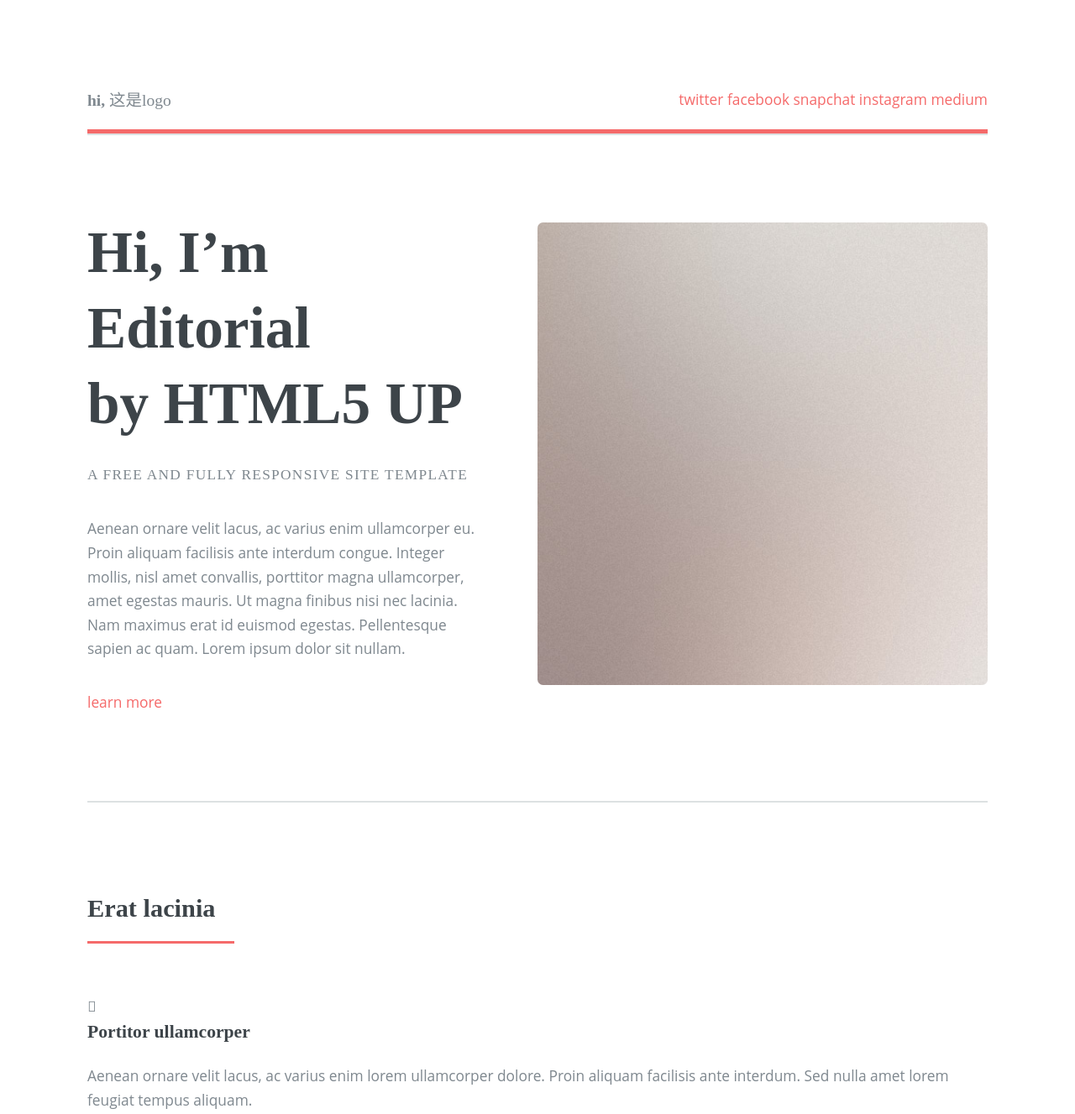
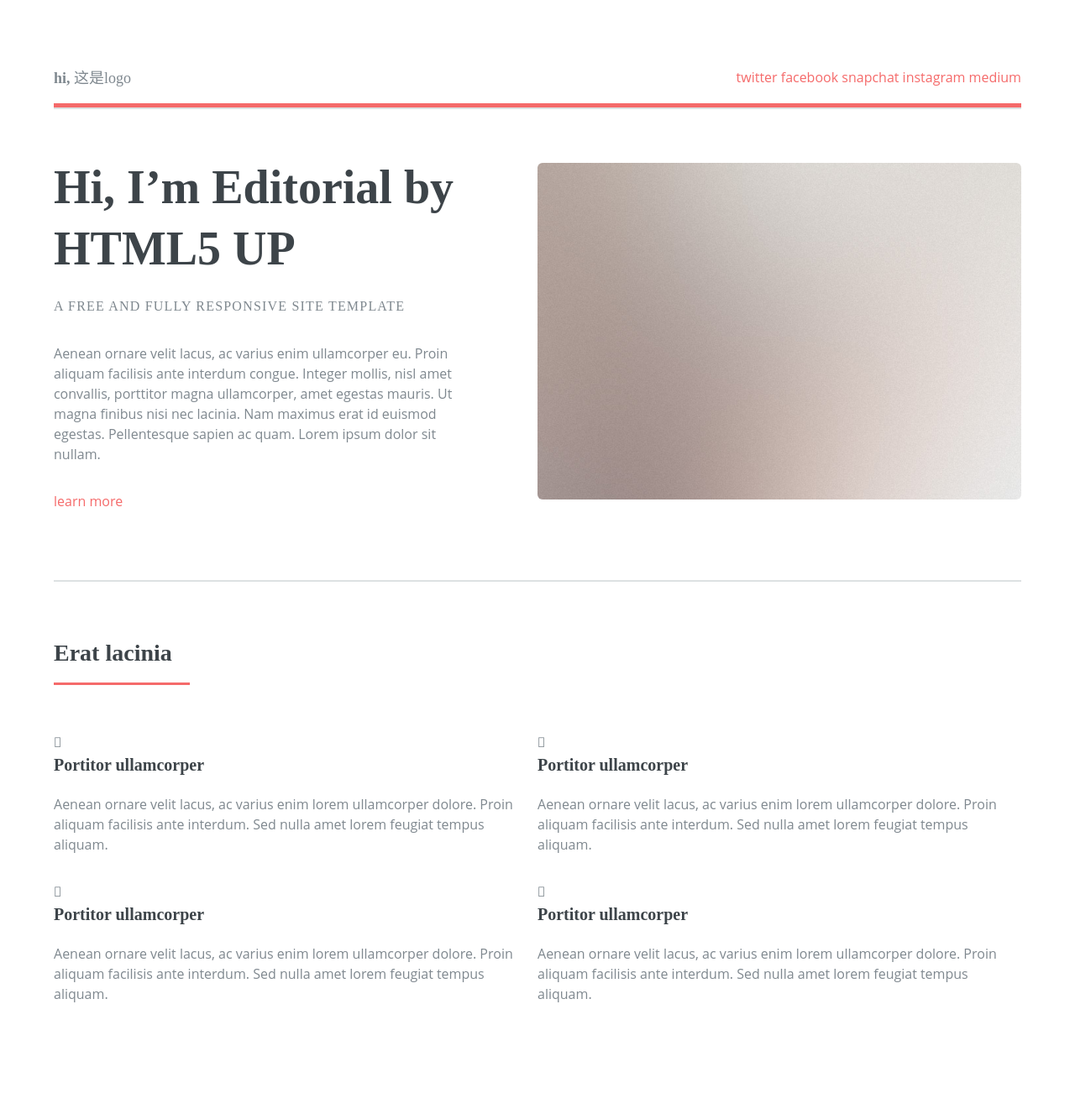
Before and after one commit to yinpeng633/jquery-scss-learn, a plain HTML site: page index.html in a window 1280 px wide. Shown: the top 1327 px of the page at 84% size. After the commit the page ends 1292 px from the top, so only its background shows below. Drawn offline with Linux system fonts and the light colour scheme.

Commit message:
no message

```diff
--- /dev/null
+++ b/assets/sass/components/features.scss
@@ -0,0 +1,8 @@
+.features {
+  $gutter: _size(gutter);
+  display: flex;
+  flex-wrap: wrap;
+  article {
+    width: 50%;
+  }
+}
--- a/assets/sass/layout/default.scss
+++ b/assets/sass/layout/default.scss
@@ -3,9 +3,9 @@
 body, input, select, textarea {
     color: _color(fg);
     font-family: _font(family);
-    font-size: 13pt;
+    font-size: 12pt;
     font-weight: _font(weight);
-    line-height: 1.65;
+    line-height: 1.5;
 }
 
 //链接
@@ -53,7 +53,7 @@ h1, h2, h3, h4, h5, h6 {
 }
 
 h1 {
-  font-size: 4em;
+  font-size: 3.5em;
   margin: 0 0 (_size(element-margin) * 0.25 0);
   line-height: 1.3;
 }
--- a/assets/sass/layout/header.scss
+++ b/assets/sass/layout/header.scss
@@ -1,6 +1,6 @@
 #header {
     border-bottom: solid 5px _color(accent);
-    padding: 6em 0 1em 0;
+    padding: 5em 0 1em 0;
     position: relative;
     display: flex;
 
--- a/assets/sass/layout/main.scss
+++ b/assets/sass/layout/main.scss
@@ -4,12 +4,12 @@
   width: 100%;
 
   > .inner {
-    padding: 0 6em;
+    padding: 0 4em;
     margin: 0 auto;
     max-width: 110em;
 
     > section {
-      padding: 6em 0;
+      padding: 4em 0;
       border-top: solid 2px _color(border);
       //todo
     }
--- a/assets/sass/main.scss
+++ b/assets/sass/main.scss
@@ -18,3 +18,4 @@
 @import 'components/image.scss';
 @import 'components/section.scss';
 @import 'components/table.scss';
+@import "components/features.scss";
--- a/index.html
+++ b/index.html
@@ -24,7 +24,7 @@
             <section id="banner">
                 <div class="content">
                     <header>
-                        <h1>Hi, I’m Editorial <br> by HTML5 UP</h1>
+                        <h1>Hi, I’m Editorial by HTML5 UP</h1>
                         <p>A free and fully responsive site template</p>
                     </header>
                     <p>Aenean ornare velit lacus, ac varius enim ullamcorper eu. Proin aliquam facilisis ante interdum
```
Also changed, not shown: assets/css/main.css.
